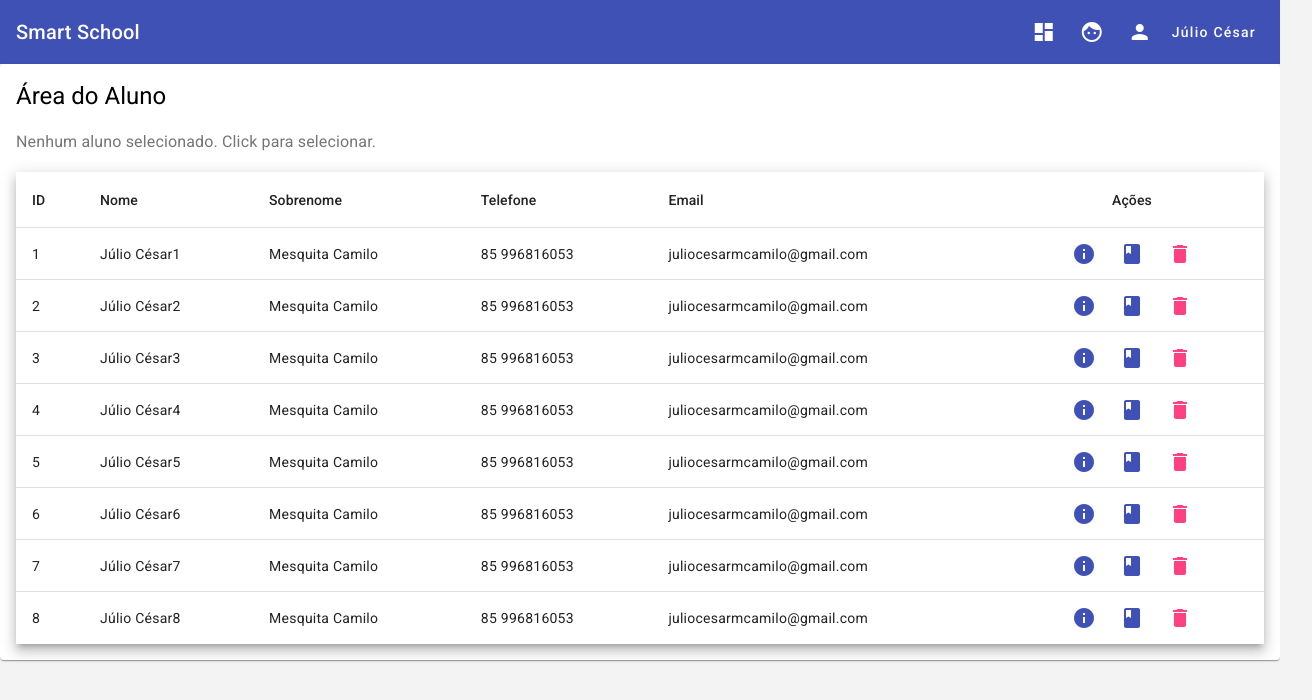
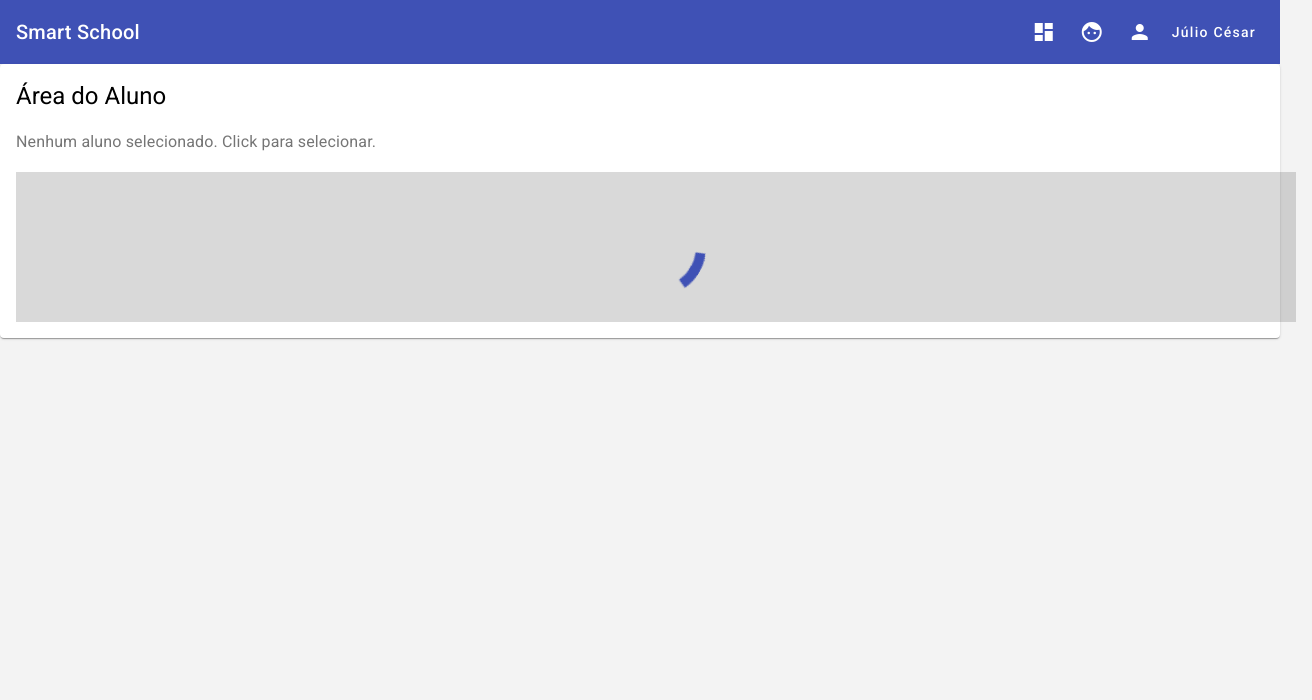
Before and after one commit to devjuliomesquita/SmartSchool, an Angular app in the folder SmartSchool-frontend/: page /dashboard in a window 1280 px wide. Both pictures are taken after a click on the button "face". Shown: the top 700 px of the page, 1312 px wide, since content can reach past the window. Built offline with nearby package versions, Linux system fonts and the light colour scheme.

Commit message:
Adicionado o spiner de load na página

```diff
--- a/SmartSchool-frontend/src/app/alunos/alunos.component.css
+++ b/SmartSchool-frontend/src/app/alunos/alunos.component.css
@@ -22,3 +22,10 @@
 .table-tamanho2 {
   width: 50%;
 }
+.spiner{
+  padding: 25px;
+  display: flex;
+  justify-content: center;
+  align-items: center;
+  background: rgba(0, 0, 0, 0.15);
+}
--- a/SmartSchool-frontend/src/app/alunos/alunos.component.html
+++ b/SmartSchool-frontend/src/app/alunos/alunos.component.html
@@ -1,13 +1,18 @@
 <mat-card>
-  <mat-card-header >
+  <mat-card-header>
     <mat-card-title><app-titulo [titulo]="titulo"></app-titulo></mat-card-title>
-    <mat-card-subtitle  >
-      <div *ngIf="alunoSelecionado" fxLayout="row" fxLayoutAlign="space-between center" >
-        <h3>Cód. aluno selecionado: ID {{alunoSelecionado.Id}}°</h3>
+    <mat-card-subtitle>
+      <div
+        *ngIf="alunoSelecionado"
+        fxLayout="row"
+        fxLayoutAlign="space-between center"
+      >
+        <h3>Cód. aluno selecionado: ID {{ alunoSelecionado.Id }}°</h3>
         <p>
-          <button mat-raised-button color="warn" (click)="AlunoDeselecionado()">Lista de Alunos</button>
+          <button mat-raised-button color="warn" (click)="AlunoDeselecionado()">
+            Lista de Alunos
+          </button>
         </p>
-
       </div>
       <div *ngIf="!alunoSelecionado">
         <h3>Nenhum aluno selecionado. Click para selecionar.</h3>
@@ -15,14 +20,17 @@
     </mat-card-subtitle>
   </mat-card-header>
 
-
-  <mat-card-content  fxFlexFill>
+  <mat-card-content fxFlexFill>
     <div *ngIf="alunoSelecionado" fxFlex="40">
-        <form action="" class="example-form " [formGroup]="alunoForm">
+      <form action="" class="example-form" [formGroup]="alunoForm">
         <p>
           <mat-form-field appearance="outline" class="example-full-width">
             <mat-label>Nome</mat-label>
-            <input matInput placeholder="Nome do Aluno" formControlName="nome">
+            <input
+              matInput
+              placeholder="Nome do Aluno"
+              formControlName="nome"
+            />
             <mat-icon matSuffix>sentiment_very_satisfied</mat-icon>
             <mat-hint>Nome do Aluno</mat-hint>
           </mat-form-field>
@@ -30,7 +38,11 @@
         <p>
           <mat-form-field appearance="outline" class="example-full-width">
             <mat-label>Sobrenome</mat-label>
-            <input matInput placeholder="Sobrenome do Aluno" formControlName="sobrenome">
+            <input
+              matInput
+              placeholder="Sobrenome do Aluno"
+              formControlName="sobrenome"
+            />
             <mat-icon matSuffix>sentiment_very_satisfied</mat-icon>
             <mat-hint>Sobrenome do Aluno</mat-hint>
           </mat-form-field>
@@ -38,7 +50,11 @@
         <p>
           <mat-form-field appearance="outline" class="example-full-width">
             <mat-label>Telefone</mat-label>
-            <input matInput placeholder="Telefone do Aluno" formControlName="telefone">
+            <input
+              matInput
+              placeholder="Telefone do Aluno"
+              formControlName="telefone"
+            />
             <mat-icon matSuffix>phone</mat-icon>
             <mat-hint>Telefone do Aluno</mat-hint>
           </mat-form-field>
@@ -46,60 +62,66 @@
         <p>
           <mat-form-field appearance="outline" class="example-full-width">
             <mat-label>E-mail</mat-label>
-            <input matInput placeholder="E-mail do Aluno" formControlName="email">
+            <input
+              matInput
+              placeholder="E-mail do Aluno"
+              formControlName="email"
+            />
             <mat-icon matSuffix>email</mat-icon>
             <mat-hint>E-mail do Aluno</mat-hint>
           </mat-form-field>
         </p>
-        <mat-card-actions fxLayout="row" fxLayoutAlign="space-around start" >
-          <button mat-raised-button color="primary" [disabled]="!alunoForm.valid" >Salvar</button>
-          <button mat-raised-button color="accent" >Editar</button>
-          <button mat-raised-button color="warn" >Excluir</button>
+        <mat-card-actions fxLayout="row" fxLayoutAlign="space-around start">
+          <button
+            mat-raised-button
+            color="primary"
+            [disabled]="!alunoForm.valid"
+          >
+            Salvar
+          </button>
+          <button mat-raised-button color="accent">Editar</button>
+          <button mat-raised-button color="warn">Excluir</button>
         </mat-card-actions>
       </form>
-        <div>
-
+      <div></div>
     </div>
-      </div>
-      <div fxFlex>
-
-          <table mat-table [dataSource]="alunos" class="mat-elevation-z8 ">
-
+    <div fxFlex *ngIf="_alunos | async as alunos; else load">
+      <table mat-table [dataSource]="alunos" class="mat-elevation-z8">
         <!-- Id Column -->
         <ng-container matColumnDef="Id">
-              <th mat-header-cell *matHeaderCellDef> ID </th>
-              <td mat-cell *matCellDef="let aluno"> {{aluno.Id}} </td>
+          <th mat-header-cell *matHeaderCellDef>ID</th>
+          <td mat-cell *matCellDef="let aluno">{{ aluno.Id }}</td>
         </ng-container>
 
         <!-- Nome Column -->
         <ng-container matColumnDef="nome">
-              <th mat-header-cell *matHeaderCellDef> Nome </th>
-              <td mat-cell *matCellDef="let aluno"> {{aluno.nome}} </td>
+          <th mat-header-cell *matHeaderCellDef>Nome</th>
+          <td mat-cell *matCellDef="let aluno">{{ aluno.nome }}</td>
         </ng-container>
 
         <!-- Sobrenome Column -->
         <ng-container matColumnDef="sobrenome">
-              <th mat-header-cell *matHeaderCellDef> Sobrenome </th>
-              <td mat-cell *matCellDef="let aluno"> {{aluno.sobrenome}} </td>
+          <th mat-header-cell *matHeaderCellDef>Sobrenome</th>
+          <td mat-cell *matCellDef="let aluno">{{ aluno.sobrenome }}</td>
         </ng-container>
 
         <!-- Telefone Column -->
         <ng-container matColumnDef="telefone">
-              <th mat-header-cell *matHeaderCellDef> Telefone </th>
-              <td mat-cell *matCellDef="let aluno"> {{aluno.telefone}} </td>
+          <th mat-header-cell *matHeaderCellDef>Telefone</th>
+          <td mat-cell *matCellDef="let aluno">{{ aluno.telefone }}</td>
         </ng-container>
 
         <!-- Email Column -->
         <ng-container matColumnDef="email">
-              <th mat-header-cell *matHeaderCellDef> Email </th>
-              <td mat-cell *matCellDef="let aluno"> {{aluno.email}} </td>
+          <th mat-header-cell *matHeaderCellDef>Email</th>
+          <td mat-cell *matCellDef="let aluno">{{ aluno.email }}</td>
         </ng-container>
 
         <!-- Açoes Column -->
         <ng-container matColumnDef="acao">
-              <th mat-header-cell *matHeaderCellDef> Ações </th>
+          <th mat-header-cell *matHeaderCellDef>Ações</th>
           <td mat-cell *matCellDef="let aluno">
-                <button mat-icon-button color="primary" matTooltip="Professores" >
+            <button mat-icon-button color="primary" matTooltip="Professores">
               <mat-icon>info</mat-icon>
             </button>
             <button mat-icon-button color="primary" matTooltip="Disciplinas">
@@ -115,13 +137,15 @@
         <tr
           mat-row
           (click)="AlunoSelecionado(row)"
-            *matRowDef="let row; columns: displayedColumns;"></tr>
-
+          *matRowDef="let row; columns: displayedColumns"
+        ></tr>
       </table>
-
-
     </div>
 
+    <ng-template #load>
+      <div class="spiner">
+        <mat-spinner></mat-spinner>
+      </div>
+    </ng-template>
   </mat-card-content>
-
 </mat-card>
--- a/SmartSchool-frontend/src/app/alunos/alunos.component.ts
+++ b/SmartSchool-frontend/src/app/alunos/alunos.component.ts
@@ -17,7 +17,7 @@ export class AlunosComponent implements OnInit {
   public alunoForm!:FormGroup;
   public titulo:string = 'Área do Aluno';
   public alunoSelecionado?: Aluno;
-  public alunos: Observable<Aluno[]>;
+  public _alunos: Observable<Aluno[]>;
   public displayedColumns:string[] = ['Id', 'nome', 'sobrenome', 'telefone', 'email', 'acao'];
 
   constructor(
@@ -26,7 +26,7 @@ export class AlunosComponent implements OnInit {
     )
     {
       this.CriarFormulario();
-      this.alunos = this.alunoService.alunoList();
+      this._alunos = this.alunoService.alunoList();
     }
 
   ngOnInit(): void {
--- a/SmartSchool-frontend/src/app/alunos/service/aluno.service.ts
+++ b/SmartSchool-frontend/src/app/alunos/service/aluno.service.ts
@@ -1,7 +1,7 @@
 import { Injectable } from '@angular/core';
 import { Aluno } from '../model/aluno';
 import { HttpClient } from '@angular/common/http';
-import { tap } from 'rxjs';
+import { delay, first, tap } from 'rxjs';
 
 @Injectable({
   providedIn:'root'
@@ -13,6 +13,8 @@ constructor( private httpCliente: HttpClient ) { }
 alunoList() {
   return this.httpCliente.get<Aluno[]>(this.API)
   .pipe(
+    first(),
+    delay(5000),
     tap(alunos => console.log(alunos))
   );
 };
--- a/SmartSchool-frontend/src/app/app.module.ts
+++ b/SmartSchool-frontend/src/app/app.module.ts
@@ -24,6 +24,7 @@ import {MatInputModule} from '@angular/material/input';
 import { ReactiveFormsModule } from '@angular/forms';
 import {MatDialogModule} from '@angular/material/dialog';
 import { HttpClientModule } from '@angular/common/http';
+import {MatProgressSpinnerModule} from '@angular/material/progress-spinner';
 
 
 
@@ -54,7 +55,8 @@ import { HttpClientModule } from '@angular/common/http';
     MatInputModule,
     ReactiveFormsModule,
     MatDialogModule,
-    HttpClientModule
+    HttpClientModule,
+    MatProgressSpinnerModule
   ],
   providers: [],
   bootstrap: [AppComponent]
```
Lines whose indentation alone changed are shown as unchanged.
